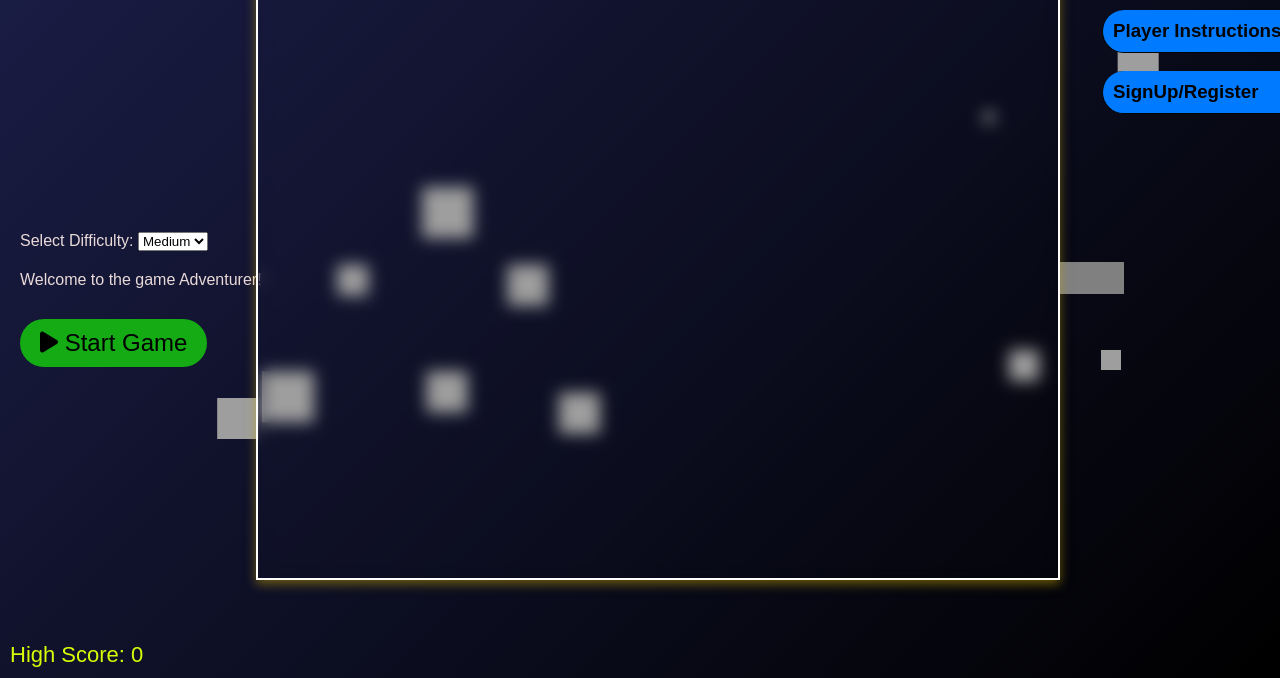
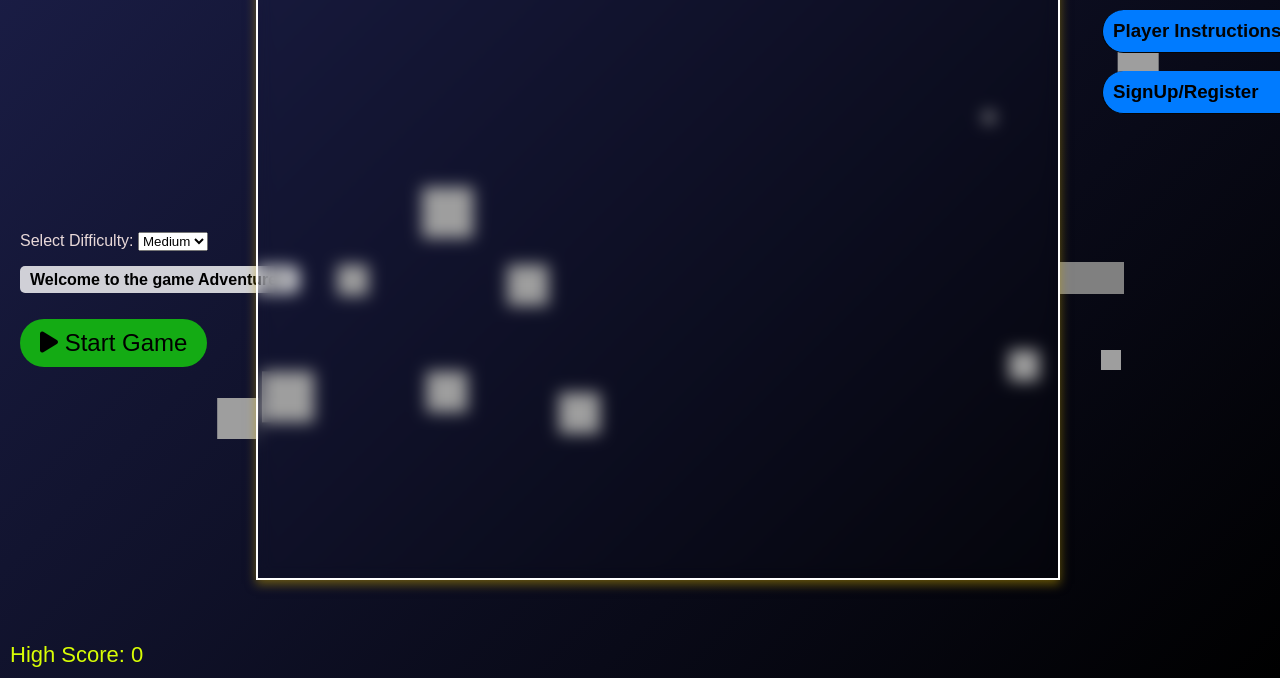
Before and after one commit to YadavAkhileshh/Alien-Invasion-Defense, a plain HTML site: page index.html in a window 1280 px wide. Shown: the part 122-800 px from the top of the page. Drawn offline with Linux system fonts and the light colour scheme; grey boxes are pictures that could not be loaded.

Commit message:
Update Alien.css

```diff
--- a/Alien.css
+++ b/Alien.css
@@ -942,3 +942,14 @@ input:checked + .slider:before {
   color:white;
   font-weight: bold;
 }
+
+.playerName {
+  font-size: 1em;
+  color: #000;  /* Dark color */
+  font-weight: bold;
+  text-align: center;
+  margin-top: 10px;
+  background-color: rgba(255, 255, 255, 0.8); /* Light background to contrast with the name */
+  padding: 5px 10px;
+  border-radius: 5px;
+}
```
